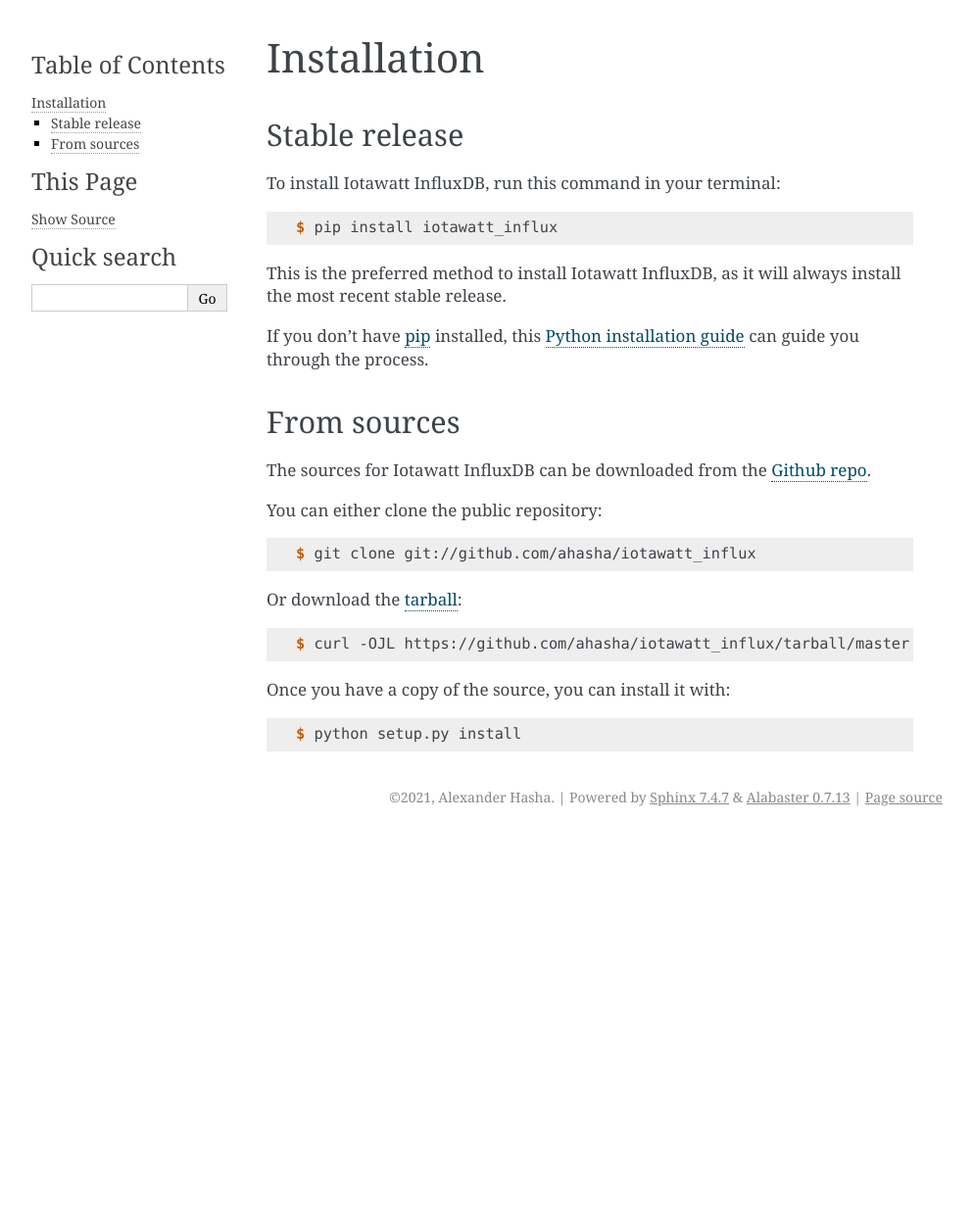
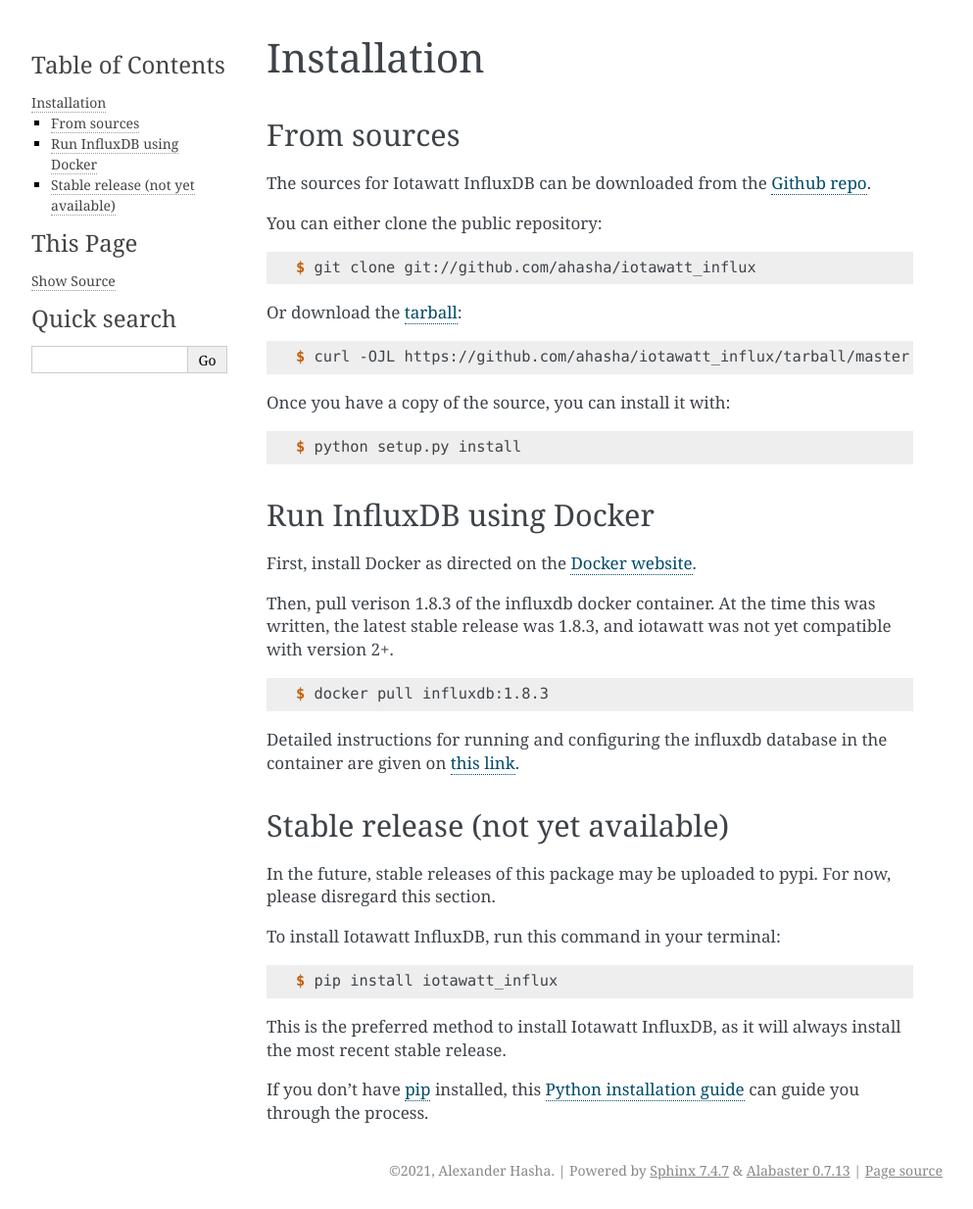
Before and after one commit to ahasha/iotawatt_influx, a Sphinx documentation site: the page built from docs/installation.rst, in a window 1280 px wide. Shown: the whole page at 98% size, without its empty margins (148-1141 px from the left). Built offline with Sphinx 7.4.7, drawn with Linux system fonts in a browser that asks for light colours; pages that are not in the unit, such as notebooks, are missing from menus; before the commit the page ends 900 px from its top, so only the background shows below that.

```diff
--- a/docs/installation.rst
+++ b/docs/installation.rst
@@ -3,25 +3,6 @@
 ============
 Installation
 ============
-
-
-Stable release
---------------
-
-To install Iotawatt InfluxDB, run this command in your terminal:
-
-.. code-block:: console
-
-    $ pip install iotawatt_influx
-
-This is the preferred method to install Iotawatt InfluxDB, as it will always install the most recent stable release.
-
-If you don't have `pip`_ installed, this `Python installation guide`_ can guide
-you through the process.
-
-.. _pip: https://pip.pypa.io
-.. _Python installation guide: http://docs.python-guide.org/en/latest/starting/installation/
-
 
 From sources
 ------------
@@ -49,3 +30,42 @@
 
 .. _Github repo: https://github.com/ahasha/iotawatt_influx
 .. _tarball: https://github.com/ahasha/iotawatt_influx/tarball/master
+
+Run InfluxDB using Docker
+-------------------------
+
+First, install Docker as directed on the `Docker website`_.
+
+Then, pull verison 1.8.3 of the influxdb docker container.  At the time this was written,
+the latest stable release was 1.8.3, and iotawatt was not yet compatible with version 2+.
+
+.. code-block:: console
+
+    $ docker pull influxdb:1.8.3
+
+Detailed instructions for running and configuring the influxdb database in the
+container are given on `this link`_.
+
+
+.. _Docker website: https://docs.docker.com/get-docker/
+.. _this link: https://hub.docker.com/_/influxdb?tab=description&page=1&ordering=last_updated
+
+Stable release (not yet available)
+----------------------------------
+
+In the future, stable releases of this package may be uploaded to pypi.  For now,
+please disregard this section.
+
+To install Iotawatt InfluxDB, run this command in your terminal:
+
+.. code-block:: console
+
+    $ pip install iotawatt_influx
+
+This is the preferred method to install Iotawatt InfluxDB, as it will always install the most recent stable release.
+
+If you don't have `pip`_ installed, this `Python installation guide`_ can guide
+you through the process.
+
+.. _pip: https://pip.pypa.io
+.. _Python installation guide: http://docs.python-guide.org/en/latest/starting/installation/
```
Also changed, not shown: README.rst (+12 -4 lines), docker-compose.yml (added, +31 -0 lines), setup.py (+2 -5 lines), influx.db/README.md (added), 2 other files.
